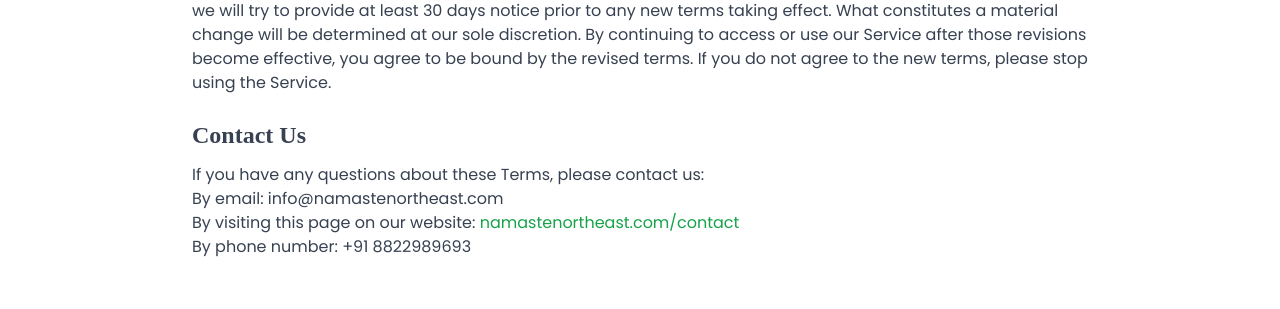
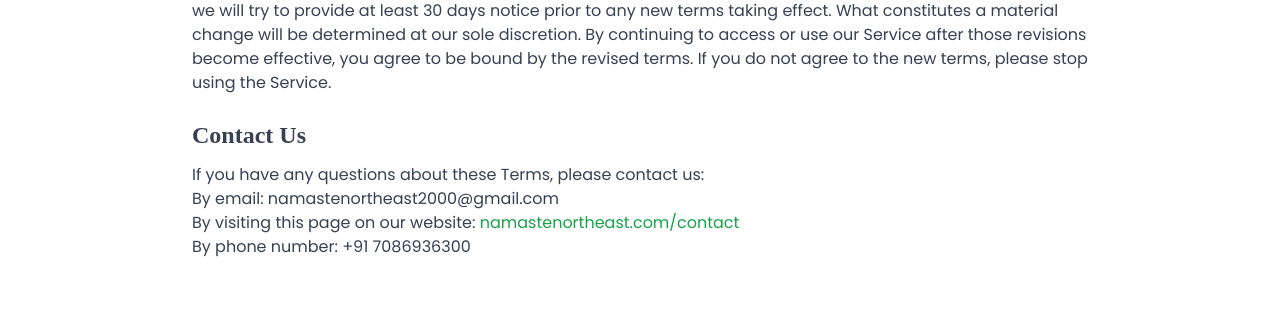
Before and after one commit to HeartCoder/Real, a React (Vite) app: page /terms-of-service in a window 1280 px wide. Shown: the part 1385-1694 px from the top of the page. Built offline with nearby package versions, Linux system fonts and the light colour scheme; a web font is replaced by a local one.

Commit message:
Update TermsOfServicePage.jsx

```diff
--- a/src/pages/TermsOfServicePage.jsx
+++ b/src/pages/TermsOfServicePage.jsx
@@ -43,9 +43,9 @@
             <h2 className="text-2xl font-semibold mt-6 mb-3">Contact Us</h2>
             <p>If you have any questions about these Terms, please contact us:</p>
             <ul>
-              <li>By email: info@namastenortheast.com</li>
+              <li>By email: namastenortheast2000@gmail.com</li>
               <li>By visiting this page on our website: <a href="/contact" className="text-primary hover:underline">namastenortheast.com/contact</a></li>
-              <li>By phone number: +91 8822989693</li>
+              <li>By phone number: +91 7086936300</li>
             </ul>
           </div>
         </motion.div>
```
